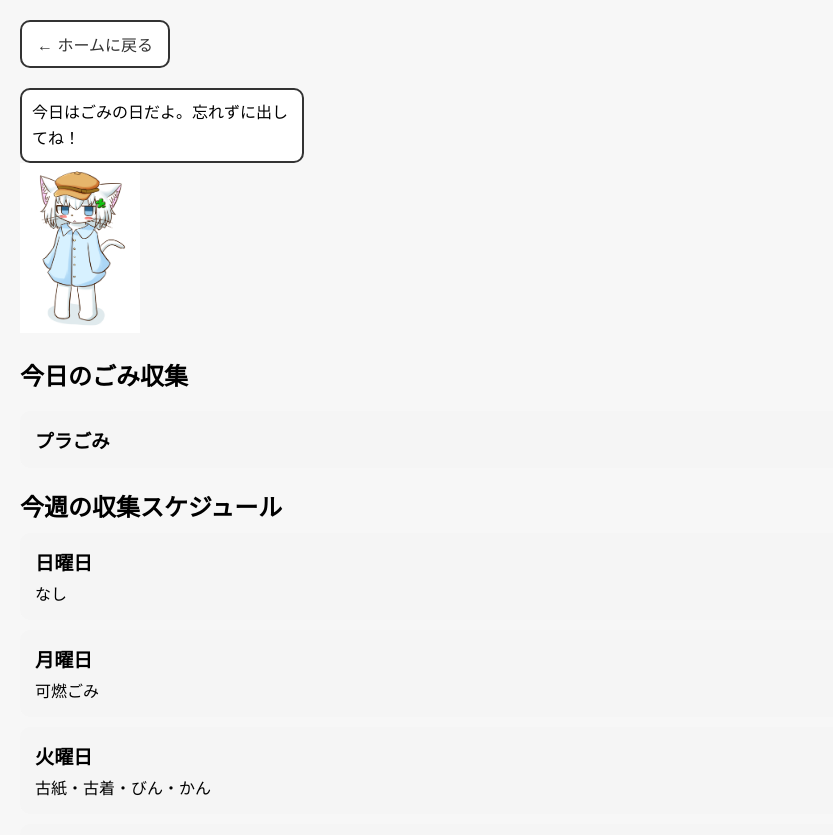
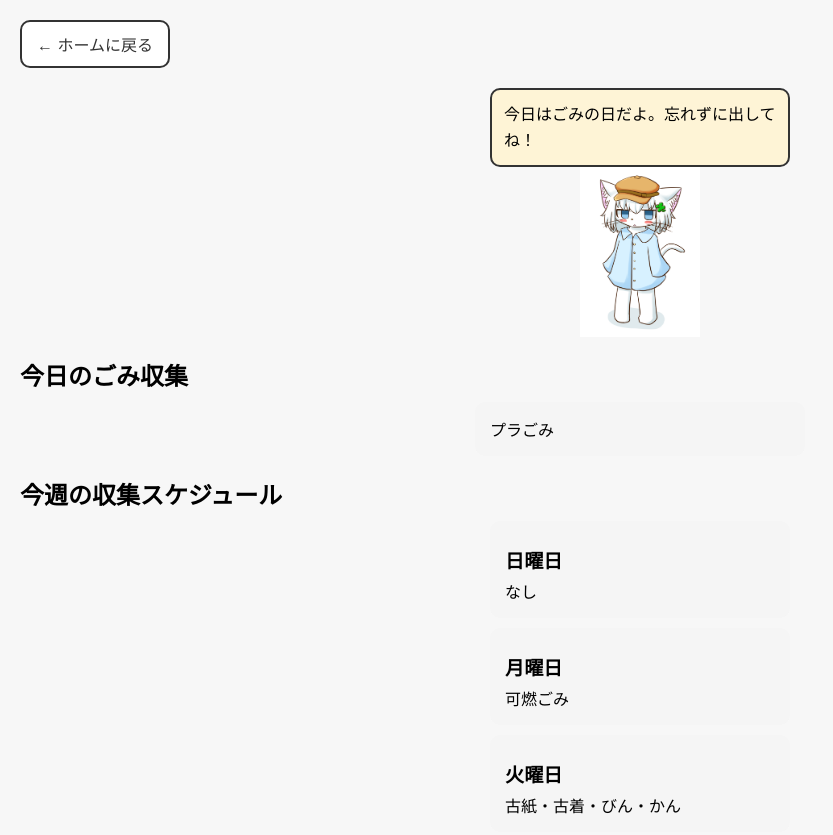
Before and after one commit to nekoha-no-inu/bus-guide, a plain HTML site: page garbage.html in a window 1280 px wide. Shown: the top 835 px of the page, without its empty margins (0-833 px from the left). Drawn offline with Linux system fonts and the light colour scheme.

Commit message:
Commit all local changes

```diff
--- a/css/style.css
+++ b/css/style.css
@@ -103,49 +103,24 @@ select, button, input[type="date"], input[type="time"] {
   font-size: 14px;
 }
 
-/* ====== transfer.html 専用レイアウト ====== */
-
-/* キャラクター案内（横並び） */
+/* ====== キャラ案内（共通：縦レイアウト） ====== */
 #guide {
   display: flex;
-  flex-direction: row;   /* 横並び */
-  align-items: flex-start;
-  gap: 20px;
-  margin-top: 10px;
-}
-
-/* 左側の吹き出し＋キャラを縦並びに */
-#leftBlock {
-  display: flex;
-  flex-direction: column;
-  align-items: center; /* キャラと吹き出しを中央揃え */
+  flex-direction: column;   /* ← デフォルトは縦 */
+  align-items: center;
   gap: 10px;
 }
 
-/* 吹き出し */
 #bubble {
   max-width: 260px;
-  padding: 10px;
-  background: #ffffff;
+  padding: 12px;
+  background: #fef4d6;
   border-radius: 10px;
   border: 2px solid #333;
 }
 
-/* キャラ画像 */
 #character {
   width: 120px;
-  height: auto;
-}
-
-/* ルートカード */
-#routeCard {
-  background: #fff;
-  border: 2px solid #333;
-  border-radius: 10px;
-  padding: 12px;
-  width: 200px;
-  line-height: 1.6;
-  display: none;
 }
 
 /* 入力フォーム */
--- a/garbage.html
+++ b/garbage.html
@@ -7,16 +7,40 @@
 
   <style>
     .garbage-card {
-      background: #f5f5f5;
-      padding: 15px;
-      margin: 10px 0;
-      border-radius: 10px;
+        background: #f5f5f5;
+        padding: 15px;
+        margin: 10px auto;   /* ← 中央寄せ */
+        border-radius: 10px;
+        max-width: 300px;    /* ← 横幅を制限 */
     }
     .garbage-title {
       font-size: 1.2em;
+      margin: 10px auto;   /* ← 中央寄せ */
       font-weight: bold;
       margin-bottom: 5px;
+      max-width: 300px;    /* ← 横幅を制限 */
     }
+    /* ごみ収集ページ専用：キャラ案内を縦並びにする */
+    .character-area {
+        display: flex;
+        flex-direction: column;
+        align-items: center;
+        max-width: 300px;   /* ← ここで横幅を制限 */
+        margin: 0 auto;
+    }
+
+    .character-area #bubble {
+        max-width: 100%;
+    }
+
+    .character-area #character {
+        width: 120px;
+    }
+    #weekGarbage, #todayGarbage {
+        max-width: 300px;
+        margin: 0 auto;
+    }
+
   </style>
 </head>
 <body>
@@ -27,7 +51,7 @@
   </div>
 
   <h2>今日のごみ収集</h2>
-  <h3><div id="todayGarbage" class="garbage-card"></div></h3>
+  <div id="todayGarbage" class="garbage-card"></div>
 
   <h2>今週の収集スケジュール</h2>
   <div id="weekGarbage"></div>
```
Also changed, not shown: transfer.html (+45 -0 lines).
